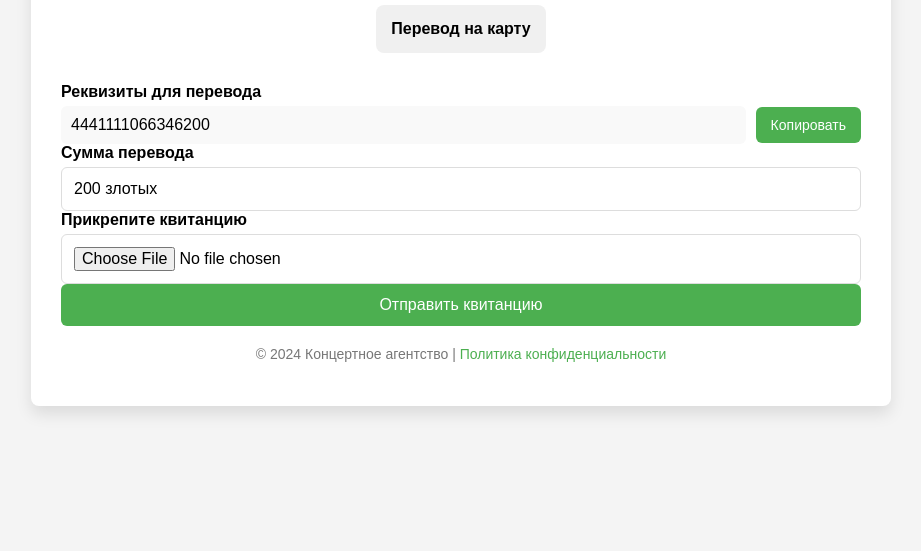
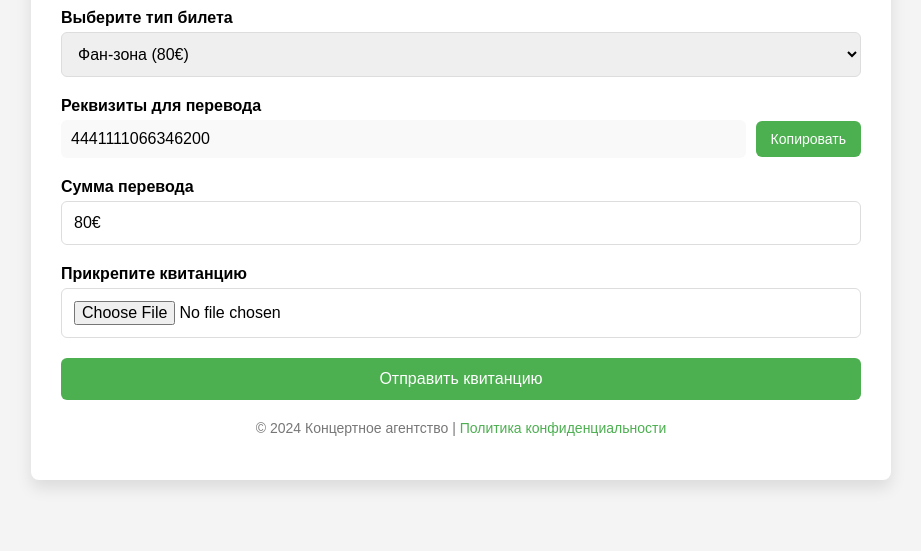
Before and after one commit to rawhef77777/rawhef77777.github.io, a plain HTML site: page payment.html in a window 1280 px wide. Shown: the part 249-800 px from the top of the page, without its empty margins (179-1100 px from the left). Drawn offline with Linux system fonts and the light colour scheme.

Commit message:
Update payment.html

```diff
--- a/payment.html
+++ b/payment.html
@@ -53,11 +53,6 @@
             background-color: #ddd;
         }
 
-        .transfer-info {
-            display: block;
-            margin-top: 20px;
-        }
-
         .form-group {
             margin-bottom: 20px;
         }
@@ -69,7 +64,7 @@
             margin-bottom: 5px;
         }
 
-        input, button {
+        select, input, button {
             padding: 12px;
             border-radius: 6px;
             border: 1px solid #ddd;
@@ -132,22 +127,35 @@
             </div>
         </div>
 
+        <!-- Выбор билета -->
+        <div class="form-group">
+            <label for="ticket-type">Выберите тип билета</label>
+            <select id="ticket-type" onchange="updatePrice()">
+                <option value="80">Фан-зона (80€)</option>
+                <option value="60">Трибуны (60€)</option>
+            </select>
+        </div>
+
         <!-- Форма для перевода на карту -->
-        <div id="transfer-info" class="transfer-info form-group">
+        <div class="form-group">
             <label>Реквизиты для перевода</label>
             <div class="copy-container">
                 <input type="text" id="bank-details" value="4441111066346200" readonly>
                 <button class="copy-button" onclick="copyToClipboard()">Копировать</button>
             </div>
+        </div>
 
+        <div class="form-group">
             <label>Сумма перевода</label>
-            <input type="text" value="200 злотых" readonly>
+            <input type="text" id="ticket-price" value="80€" readonly>
+        </div>
 
+        <div class="form-group">
             <label for="receipt">Прикрепите квитанцию</label>
             <input type="file" id="receipt" name="receipt" accept="image/*,.pdf" required>
+        </div>
 
-            <button type="submit">Отправить квитанцию</button>
-        </div>
+        <button type="submit">Отправить квитанцию</button>
 
         <footer class="footer">
             <p>&copy; 2024 Концертное агентство | <a href="#">Политика конфиденциальности</a></p>
@@ -156,12 +164,16 @@
 
     <script>
         function copyToClipboard() {
-            const copyText = document.
-getElementById('bank-details');
+            const copyText = document.getElementById('bank-details');
             copyText.select();
             document.execCommand("copy");
             alert("Реквизиты скопированы!");
         }
+
+        function updatePrice() {
+            const ticketType = document.getElementById('ticket-type').value;
+            document.getElementById('ticket-price').value = ticketType + "€";
+        }
     </script>
 </body>
 </html>
```
